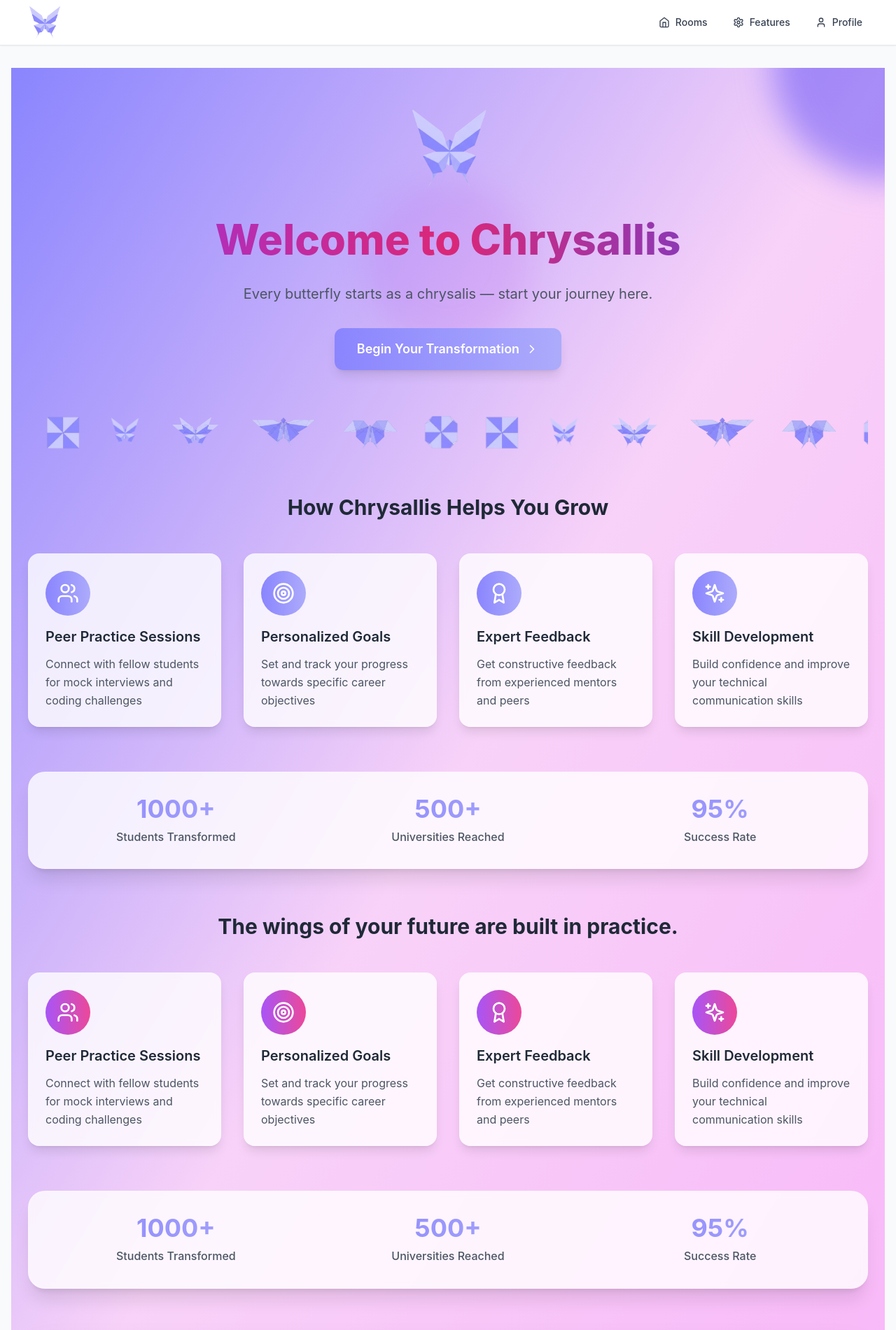
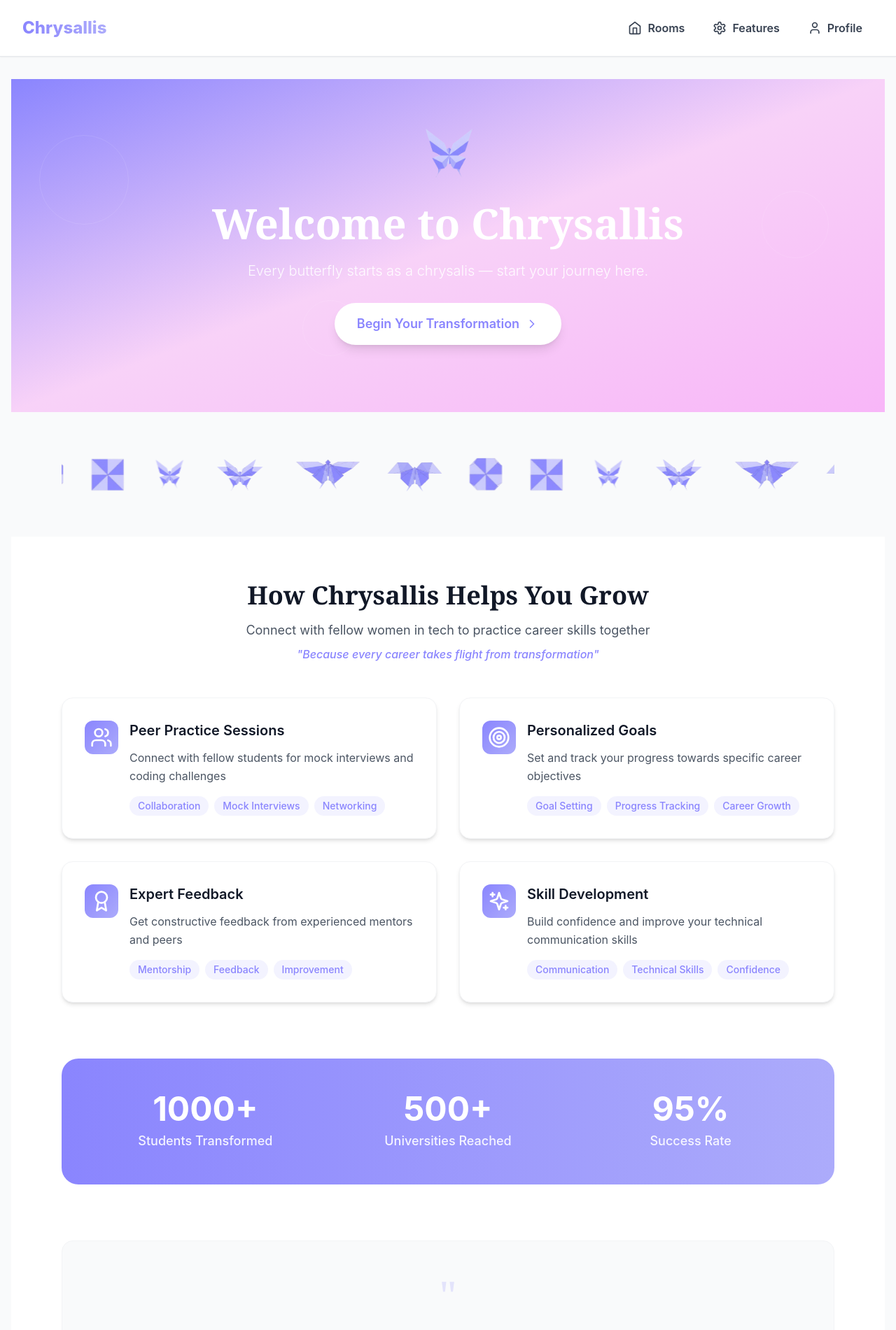
Before and after one commit to Norah-cs/Chrysallis, a React (Vite) app: page / in a window 1280 px wide. Shown: the top 1901 px of the page at 70% size. Built offline with nearby package versions, Linux system fonts and the light colour scheme.

Commit message:
Redesigned homepage

```diff
--- a/src/components/Navbar/Navbar.tsx
+++ b/src/components/Navbar/Navbar.tsx
@@ -15,31 +15,28 @@ function Navbar() {
   return (
     <nav className="bg-white/95 backdrop-blur-sm border-b border-gray-200 sticky top-0 z-50 shadow-sm">
       <div className="max-w-7xl mx-auto px-4 sm:px-6 lg:px-8">
-        <div className="flex justify-between items-center h-16">
+        <div className="flex justify-between items-center h-20">
           {/* Logo/Brand */}
           <div className="flex items-center">
             <div className="flex-shrink-0">
-              <a href="/">
-                <img
-                src="/assets/chrysallis-logo.png"
-                alt="Chrysallis"
-                className="h-14 w-auto" />
-                </a>
+              <a href="/" className="text-2xl font-extrabold bg-gradient-to-r from-primary to-secondary bg-clip-text text-transparent"
+              > Chrysallis
+              </a>
             </div>
           </div>
 
           {/* Desktop Navigation */}
           <div className="hidden md:block">
-            <div className="ml-10 flex items-baseline space-x-1">
+            <div className="ml-10 flex items-baseline space-x-2">
               {navLinks.map((link) => {
                 const IconComponent = link.icon;
                 return (
                   <a
                     key={link.href}
                     href={link.href}
-                    className="group flex items-center px-4 py-2 text-sm font-medium text-gray-700 hover:text-blue-600 hover:bg-blue-50 rounded-lg transition-all duration-200 ease-in-out"
+                    className="group flex items-center px-4 py-3 text-base font-semibold text-gray-700 hover:text-blue-600 hover:bg-blue-50 rounded-lg transition-all duration-200 ease-in-out"
                   >
-                    <IconComponent className="w-4 h-4 mr-2 group-hover:scale-110 transition-transform duration-200" />
+                    <IconComponent className="w-5 h-5 mr-2 group-hover:scale-110 transition-transform duration-200" />
                     {link.label}
                   </a>
                 );
@@ -52,7 +49,7 @@ function Navbar() {
             <button
               onClick={toggleMenu}
               className="inline-flex items-center justify-center p-2 rounded-lg text-gray-700 hover:text-blue-600 hover:bg-blue-50 focus:outline-none focus:ring-2 focus:ring-blue-500 focus:ring-offset-2 transition-all duration-200"
-              aria-expanded="false"
+              aria-expanded="{isOpen}"
             >
               <span className="sr-only">Open main menu</span>
               {isOpen ? (
--- a/src/components/pages/HomePage.tsx
+++ b/src/components/pages/HomePage.tsx
@@ -1,6 +1,5 @@
 import React from 'react';
-import { Sparkles, Users, Target, Award, ChevronRight, Store } from 'lucide-react';
-// Update the import path to match the actual location and filename of LogoLoop
+import { Sparkles, Users, Target, Award, ChevronRight } from 'lucide-react';
 import LogoLoop from "../LogoLoop/LogoLoop";
 import TiltedCard from "../Logo/Logo";
 import { StoreImages } from "../LogoLoop/StoreImages";
@@ -8,186 +7,196 @@ import { useNavigate } from 'react-router-dom';
 
 export const HomePage: React.FC = () => {
   const navigate = useNavigate();
+
   const features = [
     {
       icon: <Users className="w-8 h-8" />,
       title: "Peer Practice Sessions",
-      description: "Connect with fellow students for mock interviews and coding challenges"
+      description: "Connect with fellow students for mock interviews and coding challenges",
+      tags: ["Collaboration", "Mock Interviews", "Networking"]
     },
     {
       icon: <Target className="w-8 h-8" />,
       title: "Personalized Goals",
-      description: "Set and track your progress towards specific career objectives"
+      description: "Set and track your progress towards specific career objectives",
+      tags: ["Goal Setting", "Progress Tracking", "Career Growth"]
     },
     {
       icon: <Award className="w-8 h-8" />,
       title: "Expert Feedback",
-      description: "Get constructive feedback from experienced mentors and peers"
+      description: "Get constructive feedback from experienced mentors and peers",
+      tags: ["Mentorship", "Feedback", "Improvement"]
     },
     {
       icon: <Sparkles className="w-8 h-8" />,
       title: "Skill Development",
-      description: "Build confidence and improve your technical communication skills"
+      description: "Build confidence and improve your technical communication skills",
+      tags: ["Communication", "Technical Skills", "Confidence"]
     }
   ];
 
+  const stats = [
+    { number: "1000+", label: "Students Transformed" },
+    { number: "500+", label: "Universities Reached" },
+    { number: "95%", label: "Success Rate" }
+  ];
+
   return (
-    <div className="min-h-screen bg-gradient-to-br from-primary via-support2 to-support1 relative overflow-hidden">
-      {/* Background decorative elements */}
-      <div className="absolute inset-0 overflow-hidden">
-        <div className="absolute -top-40 -right-40 w-80 h-80 bg-primary rounded-full mix-blend-multiply filter blur-xl opacity-70 animate-pulse"></div>
-        <div className="absolute -bottom-40 -left-40 w-80 h-80 bg-secondary rounded-full mix-blend-multiply filter blur-xl opacity-70 animate-pulse animation-delay-2000"></div>
-        <div className="absolute top-40 left-1/2 transform -translate-x-1/2 w-60 h-60 bg-support2 rounded-full mix-blend-multiply filter blur-xl opacity-50 animate-pulse animation-delay-4000"></div>
+    <div className="min-h-screen bg-white">
+      {/* Header Section */}
+      <div className="relative bg-gradient-to-br from-primary via-support2 to-support1 pt-16 pb-24 overflow-hidden">
+        {/* Subtle background pattern */}
+        <div className="absolute inset-0 opacity-10">
+          <div className="absolute top-20 left-10 w-32 h-32 border border-white rounded-full"></div>
+          <div className="absolute top-40 right-20 w-24 h-24 border border-white rounded-full"></div>
+          <div className="absolute bottom-20 left-1/3 w-20 h-20 border border-white rounded-full"></div>
         </div>
 
-    <div className="relative z-10 w-full px-6 py-12">
-      {/* Header */}
-      <header className="text-center mb-16">
-        <div className="inline-flex items-center justify-center w-32 h-32 mb-8">
+        <div className="relative z-10 max-w-6xl mx-auto px-6 text-center">
+          {/* Butterfly Logo */}
+          <div className="inline-flex items-center justify-center w-20 h-20 mb-8">
             <TiltedCard
-                imageSrc="/assets/chrysallis-logo.png" // put your butterfly image path here
+              imageSrc="/assets/chrysallis-logo.png"
               altText="Butterfly"
-                containerHeight="128px"
-                containerWidth="128px"
-                imageHeight="135px"
-                imageWidth="135px"
-                scaleOnHover={1.55}
-                rotateAmplitude={35}
+              containerHeight="80px"
+              containerWidth="80px"
+              imageHeight="85px"
+              imageWidth="85px"
+              scaleOnHover={1.2}
+              rotateAmplitude={25}
               showMobileWarning={false}
               showTooltip={false}
             />
           </div>
 
-        <h1 className="text-6xl font-extrabold bg-gradient-to-r from-purple-600 via-pink-600 to-indigo-600 bg-clip-text text-transparent mb-6 leading-tight">
+          <h1 className="text-5xl md:text-6xl font-bold text-white mb-6 font-serif">
             Welcome to Chrysallis
           </h1>
-        <p className="text-xl text-gray-600 max-w-3xl mx-auto mb-8 leading-relaxed">
+
+          <p className="text-xl text-white/90 max-w-2xl mx-auto mb-8 font-light">
             Every butterfly starts as a chrysalis — start your journey here.
           </p>
+
           <button
             onClick={() => navigate('/register')}
-          className="inline-flex items-center px-8 py-4 bg-gradient-to-r from-primary to-secondary text-white font-semibold text-lg rounded-xl shadow-lg hover:shadow-xl transform hover:scale-105 transition-all duration-300 group"
+            className="inline-flex items-center px-8 py-4 bg-white text-primary font-semibold text-lg rounded-full shadow-lg hover:shadow-xl transform hover:scale-105 transition-all duration-300 group"
           >
             Begin Your Transformation
             <ChevronRight className="w-5 h-5 ml-2 group-hover:translate-x-1 transition-transform duration-300" />
           </button>
-      </header>
+        </div>
+      </div>
 
       {/* Logo Loop Section */}
-        <div className="my-16">
+      <div className="py-16 bg-gray-50">
+        <div className="max-w-6xl mx-auto px-6">
           <LogoLoop logos={StoreImages} ariaLabel="Origami designs" />
         </div>
+      </div>
 
-      {/* Features Grid */}
-      <section className="mb-16">
-        <h2 className="text-3xl font-bold text-center text-gray-800 mb-12">
+      {/* Main Content */}
+      <div className="max-w-6xl mx-auto px-6 py-16">
+        {/* Features Section */}
+        <div className="mb-20">
+          <div className="text-center mb-12">
+            <h2 className="text-4xl font-bold text-gray-900 mb-4 font-serif">
               How Chrysallis Helps You Grow
             </h2>
-        <div className="grid grid-cols-1 md:grid-cols-2 lg:grid-cols-4 gap-8">
+            <p className="text-lg text-gray-600 max-w-2xl mx-auto">
+              Connect with fellow women in tech to practice career skills together
+            </p>
+            <p className="text-primary font-medium mt-2 italic">
+              "Because every career takes flight from transformation"
+            </p>
+          </div>
+
+          <div className="grid grid-cols-1 md:grid-cols-2 gap-8">
             {features.map((feature, index) => (
               <div
                 key={index}
-              className="bg-white/80 backdrop-blur-sm rounded-2xl p-6 shadow-lg hover:shadow-xl transform hover:-translate-y-2 transition-all duration-300 border border-white/20"
+                className="bg-white rounded-2xl p-8 shadow-md hover:shadow-lg transition-all duration-300 border border-gray-100 group"
               >
-              <div className="flex items-center justify-center w-16 h-16 bg-gradient-to-r from-primary to-secondary rounded-full mb-4 text-white">
+                <div className="flex items-start space-x-4">
+                  <div className="flex-shrink-0">
+                    <div className="flex items-center justify-center w-12 h-12 bg-gradient-to-br from-primary to-secondary rounded-xl text-white group-hover:scale-110 transition-transform duration-300">
                       {feature.icon}
                     </div>
-              <h3 className="text-xl font-semibold text-gray-800 mb-3">
+                  </div>
+
+                  <div className="flex-1">
+                    <h3 className="text-xl font-semibold text-gray-900 mb-3">
                       {feature.title}
                     </h3>
-              <p className="text-gray-600 leading-relaxed">
+                    <p className="text-gray-600 mb-4 leading-relaxed">
                       {feature.description}
                     </p>
+
+                    <div className="flex flex-wrap gap-2">
+                      {feature.tags.map((tag, tagIndex) => (
+                        <span
+                          key={tagIndex}
+                          className="inline-flex items-center px-3 py-1 text-sm font-medium bg-primary/10 text-primary rounded-full"
+                        >
+                          {tag}
+                        </span>
+                      ))}
+                    </div>
+                  </div>
+                </div>
               </div>
             ))}
           </div>
-      </section>
+        </div>
 
         {/* Stats Section */}
-      <section className="bg-white/80 backdrop-blur-sm rounded-3xl p-8 shadow-xl border border-white/20 mb-16">
+        <div className="bg-gradient-to-r from-primary to-secondary rounded-3xl p-12 mb-20 text-white">
           <div className="grid grid-cols-1 md:grid-cols-3 gap-8 text-center">
-          <div>
-            <div className="text-4xl font-bold bg-gradient-to-r from-primary to-secondary bg-clip-text text-transparent mb-2">
-              1000+
+            {stats.map((stat, index) => (
+              <div key={index} className="space-y-2">
+                <div className="text-5xl font-bold">
+                  {stat.number}
                 </div>
-            <div className="text-gray-600 font-medium">Students Transformed</div>
+                <div className="text-white/90 font-medium text-lg">
+                  {stat.label}
                 </div>
-          <div>
-            <div className="text-4xl font-bold bg-gradient-to-r from-primary to-secondary bg-clip-text text-transparent mb-2">
-              500+
-            </div>
-            <div className="text-gray-600 font-medium">Universities Reached</div>
-          </div>
-          <div>
-            <div className="text-4xl font-bold bg-gradient-to-r from-primary to-secondary bg-clip-text text-transparent mb-2">
-              95%
-            </div>
-            <div className="text-gray-600 font-medium">Success Rate</div>
-          </div>
-        </div>
-      </section>
-
-        {/* Features Grid */}
-        <section className="mb-16">
-          <h2 className="text-3xl font-bold text-center text-gray-800 mb-12">
-            The wings of your future are built in practice.
-          </h2>
-          <div className="grid grid-cols-1 md:grid-cols-2 lg:grid-cols-4 gap-8">
-            {features.map((feature, index) => (
-              <div
-                key={index}
-                className="bg-white/80 backdrop-blur-sm rounded-2xl p-6 shadow-lg hover:shadow-xl transform hover:-translate-y-2 transition-all duration-300 border border-white/20"
-              >
-                <div className="flex items-center justify-center w-16 h-16 bg-gradient-to-r from-purple-500 to-pink-500 rounded-full mb-4 text-white">
-                  {feature.icon}
-                </div>
-                <h3 className="text-xl font-semibold text-gray-800 mb-3">
-                  {feature.title}
-                </h3>
-                <p className="text-gray-600 leading-relaxed">
-                  {feature.description}
-                </p>
               </div>
             ))}
           </div>
-        </section>
+        </div>
 
-        {/* Stats Section */}
-        <section className="bg-white/80 backdrop-blur-sm rounded-3xl p-8 shadow-xl border border-white/20 mb-16">
-          <div className="grid grid-cols-1 md:grid-cols-3 gap-8 text-center">
-            <div>
-              <div className="text-4xl font-bold bg-gradient-to-r from-primary to-secondary bg-clip-text text-transparent mb-2">
-                1000+
-              </div>
-              <div className="text-gray-600 font-medium">Students Transformed</div>
-            </div>
-            <div>
-              <div className="text-4xl font-bold bg-gradient-to-r from-primary to-secondary bg-clip-text text-transparent mb-2">
-                500+
-              </div>
-              <div className="text-gray-600 font-medium">Universities Reached</div>
-            </div>
-            <div>
-              <div className="text-4xl font-bold bg-gradient-to-r from-primary to-secondary bg-clip-text text-transparent mb-2">
-                95%
-              </div>
-              <div className="text-gray-600 font-medium">Success Rate</div>
+        {/* Inspirational Quote Section */}
+        <div className="text-center mb-20">
+          <div className="bg-gray-50 rounded-2xl p-12 border border-gray-100">
+            <div className="max-w-3xl mx-auto">
+              <div className="text-6xl text-primary/20 font-serif mb-4">"</div>
+              <h2 className="text-3xl font-bold text-gray-900 mb-8 font-serif">
+                The wings of your future are built in practice
+              </h2>
+              <p className="text-lg text-gray-600 leading-relaxed">
+                Every successful career in tech starts with preparation, practice, and connection.
+                Join our community of ambitious women and transform your potential into achievement.
+              </p>
             </div>
           </div>
-        </section>
+        </div>
 
-        {/* CTA Section */}
-        <section className="text-center">
-          <div className="bg-gradient-to-r from-primary to-secondary rounded-3xl p-12 text-white shadow-2xl">
-            <h2 className="text-4xl font-bold mb-4">
+        {/* Final CTA Section */}
+        <div className="text-center bg-white rounded-3xl p-12 shadow-lg border border-gray-100">
+          <h2 className="text-4xl font-bold text-gray-900 mb-6 font-serif">
             Ready to Spread Your Wings?
           </h2>
-            <p className="text-xl opacity-90 max-w-2xl mx-auto">
+          <p className="text-xl text-gray-600 max-w-2xl mx-auto mb-8">
             Join thousands of students who have transformed their careers with Chrysalis.
             Your journey from student to professional starts here.
           </p>
+          <button
+            onClick={() => navigate('/register')}
+            className="inline-flex items-center px-10 py-4 bg-gradient-to-r from-primary to-secondary text-white font-semibold text-lg rounded-full shadow-lg hover:shadow-xl transform hover:scale-105 transition-all duration-300 group"
+          >
+            Start Your Transformation
+            <ChevronRight className="w-5 h-5 ml-2 group-hover:translate-x-1 transition-transform duration-300" />
+          </button>
         </div>
-        </section>
       </div>
     </div>
   );
--- a/src/components/pages/RegistrationPage.tsx
+++ b/src/components/pages/RegistrationPage.tsx
@@ -117,7 +117,7 @@ export const RegistrationPage: React.FC<RegistrationPageProps> = ({ onBack }) =>
 
 
     try {
-      const res = await fetch('http://localhost:5000/api/register', {
+      const res = await fetch('http://localhost:3000/api/register', {
         method: 'POST',
         headers: { 'Content-Type': 'application/json' },
         body: JSON.stringify(formData), // send your formData as JSON
```
Also changed, not shown: 2 other files (tests, documents, lock files or other folders). Lines whose indentation alone changed are shown as unchanged.
